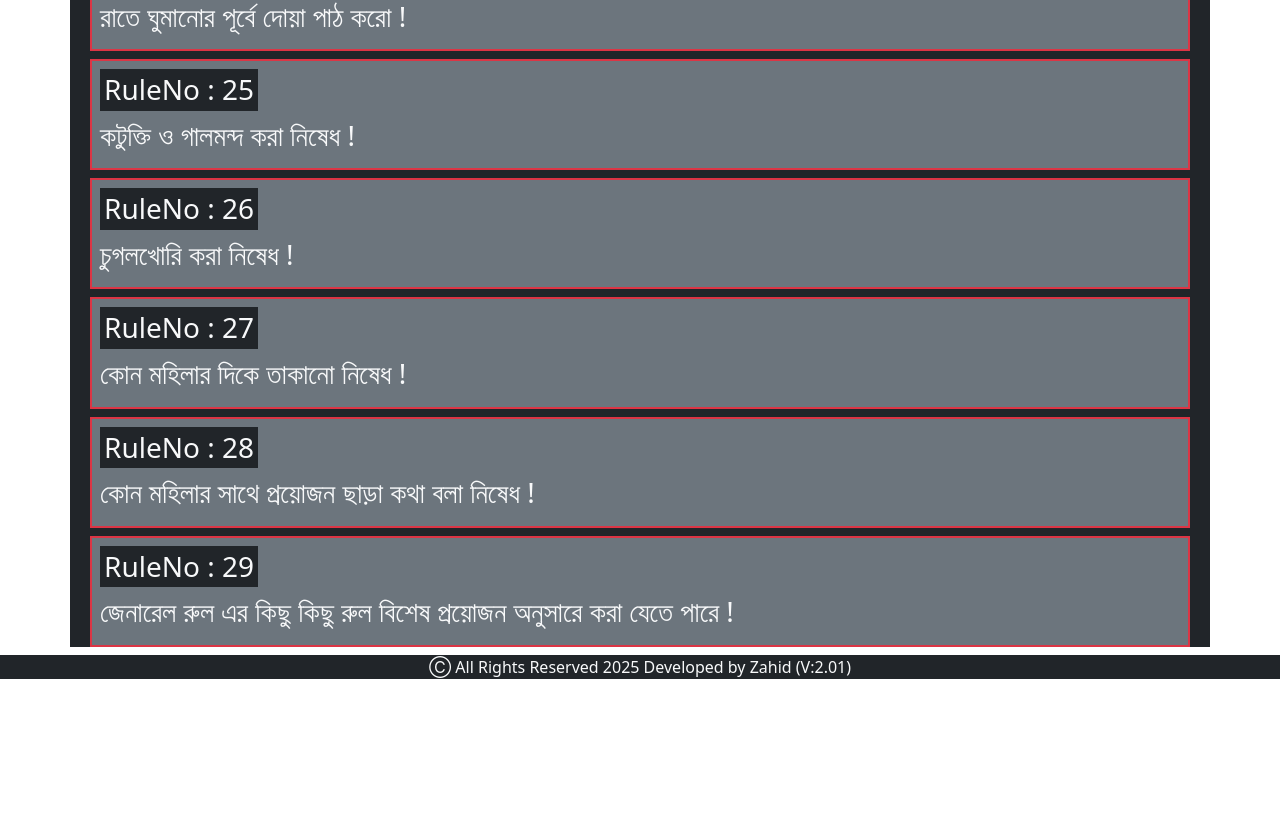
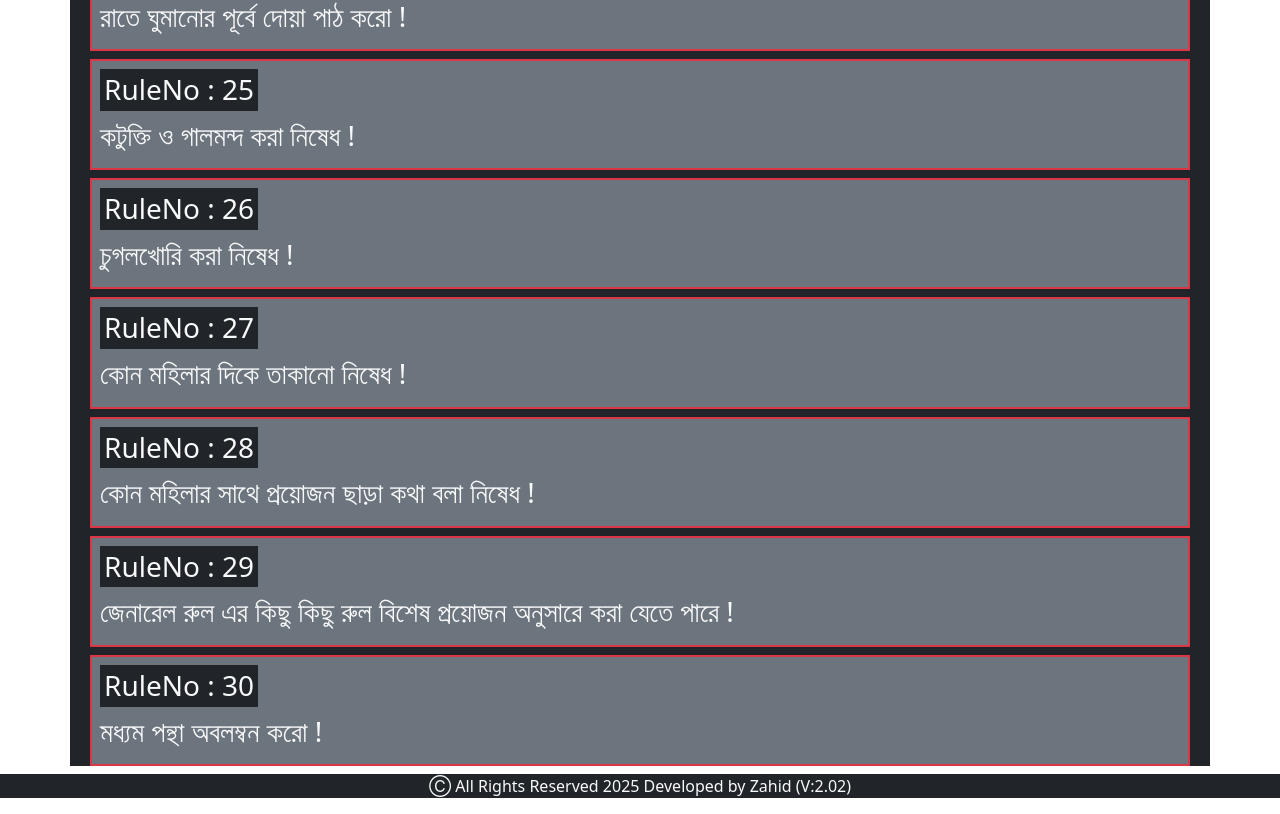
Before and after one commit to MDZAHIDHASAN2024/my-principles, a React (Vite) app: page /generalRules in a window 1280 px wide. Shown: the part 2955-3769 px from the top of the page. Before the commit the page ends 3650 px from the top, so only its background shows below. Built offline with nearby package versions, Linux system fonts and the light colour scheme.

Commit message:
version 2.02

```diff
--- a/src/layout/footer/index.tsx
+++ b/src/layout/footer/index.tsx
@@ -1,7 +1,7 @@
 const Footer = () => {
   return (
     <div className="container-fluid bg-dark text-light text-center ">
-      <p> &#9400; All Rights Reserved 2025 Developed by Zahid (V:2.01) </p>
+      <p> &#9400; All Rights Reserved 2025 Developed by Zahid (V:2.02) </p>
     </div>
   );
 };
--- a/src/pages/generalRules/generalRules.tsx
+++ b/src/pages/generalRules/generalRules.tsx
@@ -118,6 +118,10 @@ const generalRules = [
     id: 29,
     rule: 'জেনারেল রুল এর কিছু কিছু রুল বিশেষ প্রয়োজন অনুসারে করা যেতে পারে !',
   },
+  {
+    id: 30,
+    rule: 'মধ্যম পন্থা অবলম্বন করো !',
+  },
 ];
 
 const GeneralRules = () => {
```
